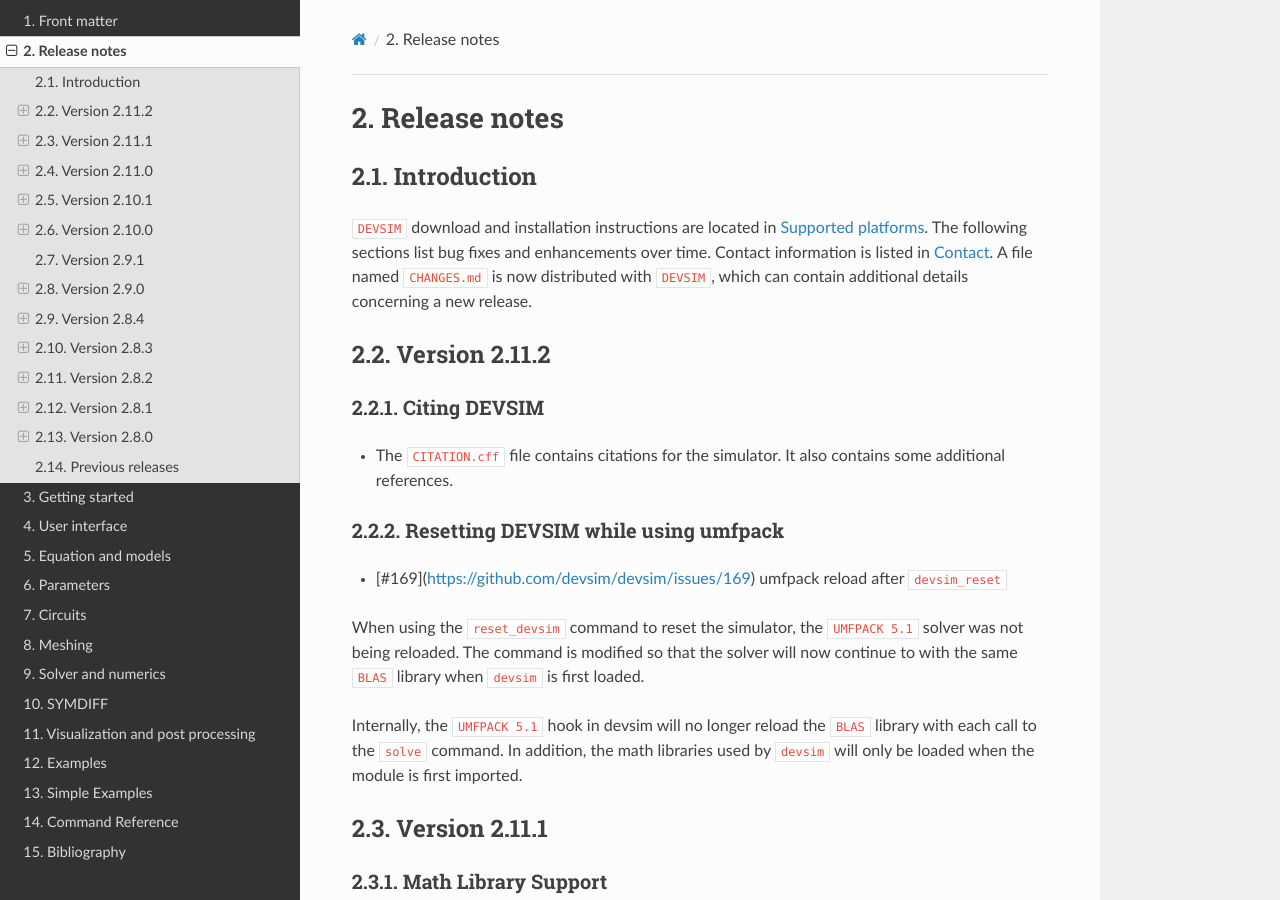
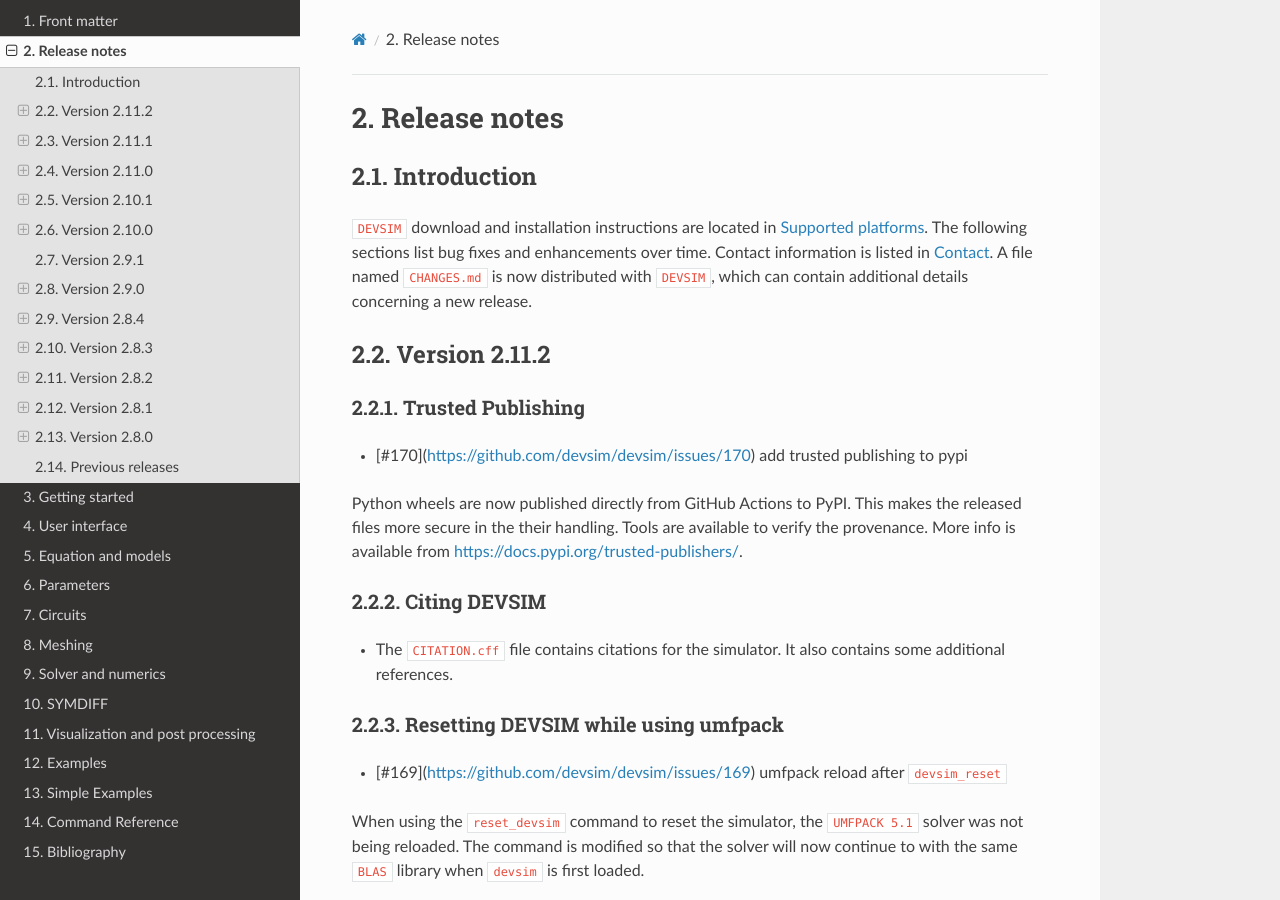
Before and after one commit to devsim/devsim_documentation, a Sphinx documentation site: the page built from sphinx/source/releasenotes.rst, in a window 1280 px wide and 900 px high. Built offline with Sphinx 7.4.7 and the Read the Docs theme 3.1.0, drawn with Linux system fonts in a browser that asks for light colours.

Commit message:
update for release

```diff
--- a/sphinx/source/releasenotes.rst
+++ b/sphinx/source/releasenotes.rst
@@ -14,6 +14,13 @@
 
 Version 2.11.2
 ==============
+
+Trusted Publishing
+------------------
+
+* [#170](https://github.com/devsim/devsim/issues/170) add trusted publishing to pypi
+
+Python wheels are now published directly from GitHub Actions to PyPI.  This makes the released files more secure in the their handling.  Tools are available to verify the provenance.  More info is available from https://docs.pypi.org/trusted-publishers/.
 
 Citing DEVSIM
 -------------
```
